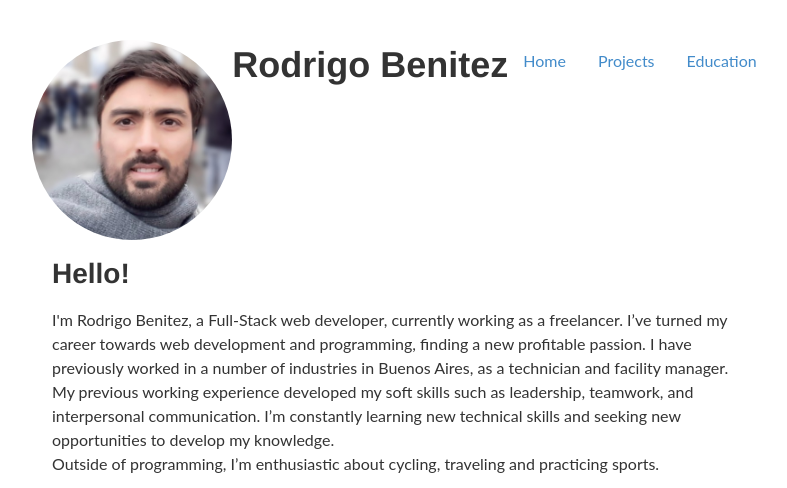
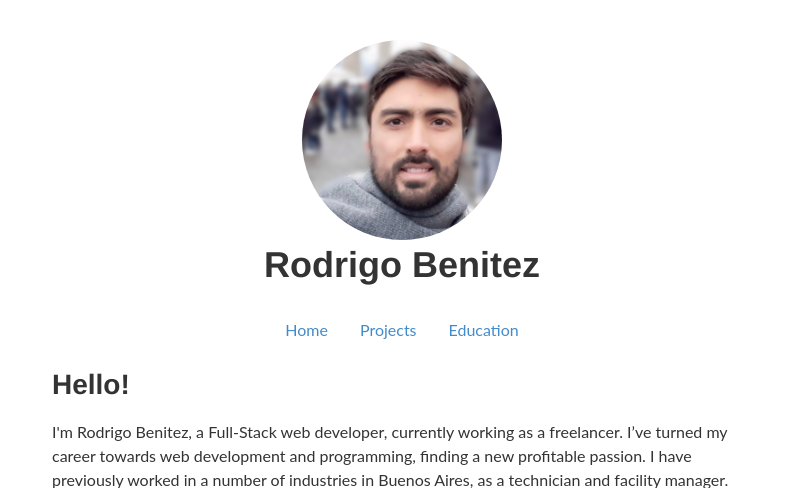
Before and after one commit to rodrigorbenitez/my-personal-web, a Flask app: page / in a window 1280 px wide. Shown: the top 488 px of the page, without its empty margins (238-1025 px from the left). Run offline with Flask 2, Linux system fonts and the light colour scheme; some libraries are stand-ins or nearby versions.

Commit message:
layout changes

```diff
--- a/templates/layout.html
+++ b/templates/layout.html
@@ -10,7 +10,6 @@
 </head>
 
 <body>
-    <div class="nav-container">
         <div class="nav-container">
             <img src="static\assets\profile-photo.jpg" alt="profile-photo" />
         </div>
@@ -24,7 +23,7 @@
                 <li role="presentation"><a class="nav-link" href="/education">Education</a></li>
             </ul>
         </div>
-    </div>
+
 
 
     <div class="container" id="content">
```
